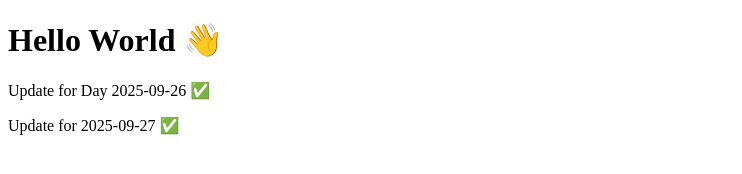
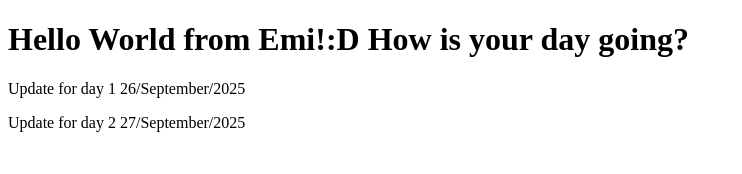
Before and after one commit to emitutu/emitutu.github.io, a plain HTML site: page index.html in a window 1280 px wide. Shown: the whole page, without its empty margins (0-742 px from the left). Drawn offline with Linux system fonts and the light colour scheme.

Commit message:
Remove emoji

```diff
--- a/index.html
+++ b/index.html
@@ -1,7 +1,7 @@
 <!doctype html>
 <html>
   <head><meta charset="utf-8"><title>emitutu</title></head>
-  <body><h1>Hello World 👋</h1></body>
+  <body><h1>Hello World from Emi!:D How is your day going?</h1></body>
 </html>
-<p>Update for Day 2025-09-26 ✅</p>
-<p>Update for 2025-09-27 ✅</p>
+<p>Update for day 1 26/September/2025</p>
+<p>Update for day 2 27/September/2025</p>
```
